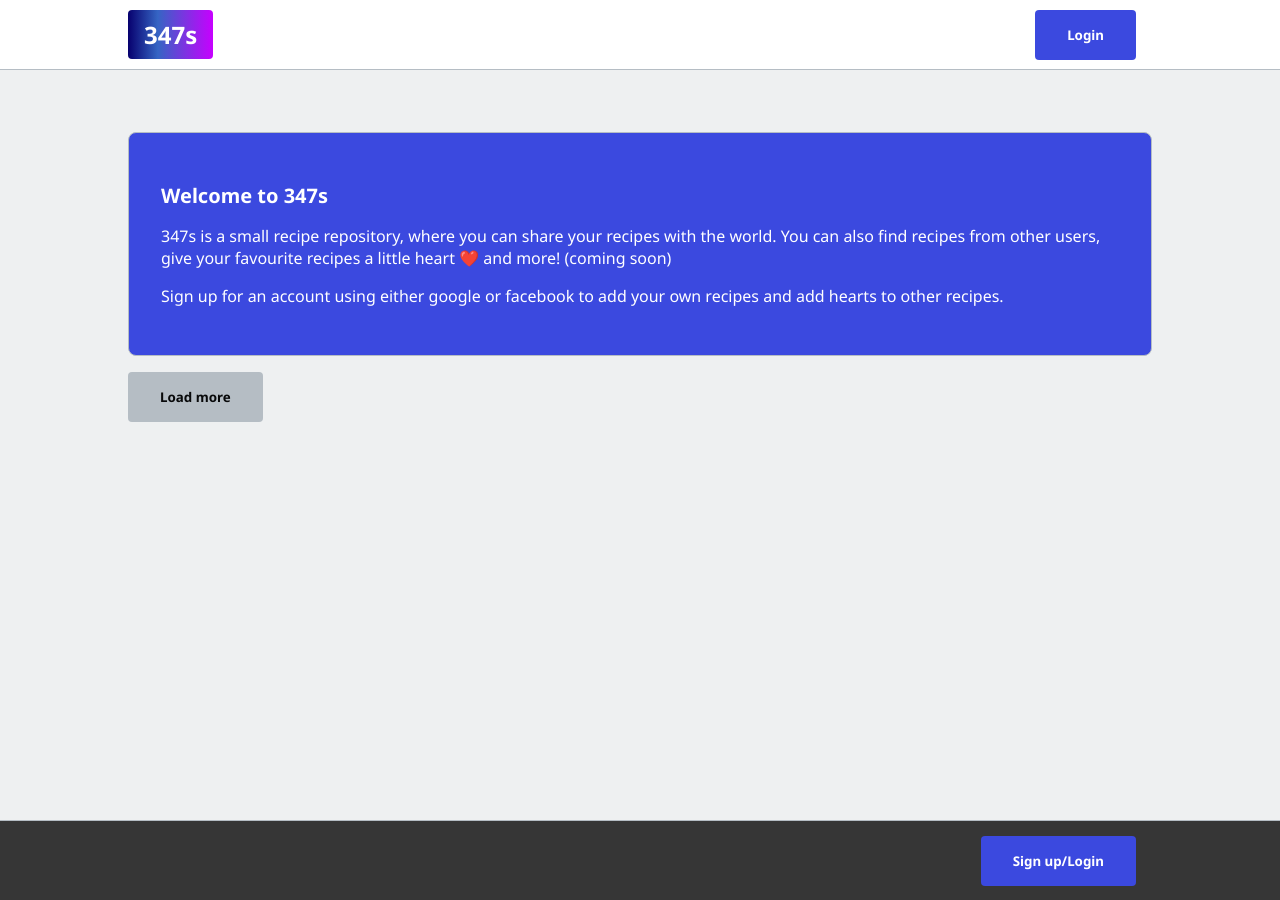
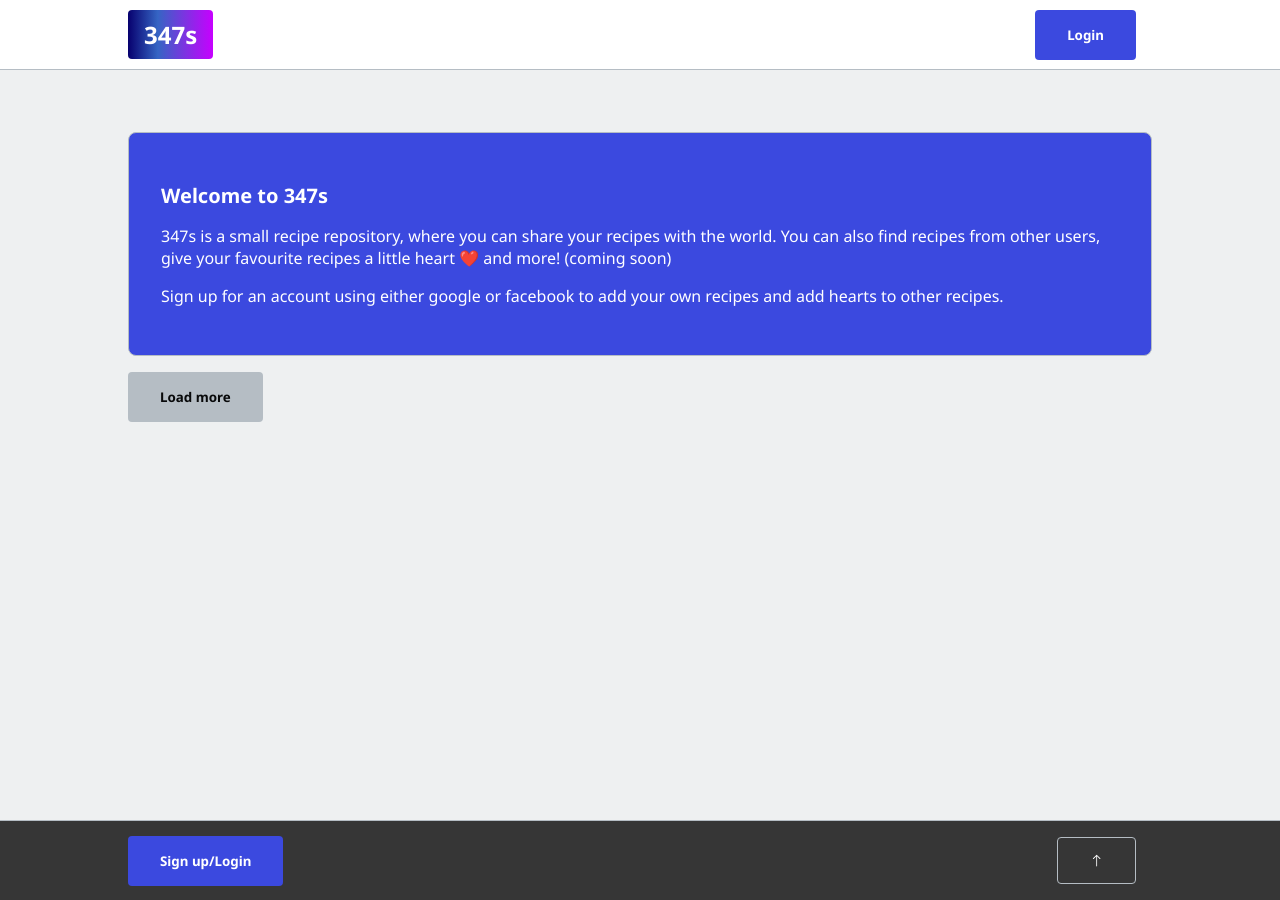
Before and after one commit to Eacaw/347s, a Next.js app: page / in a window 1280 px wide. Built offline with nearby package versions, Linux system fonts and the light colour scheme; no server answers; the database is empty.

Commit message:
Tidy up the footer

```diff
--- a/components/Footer.js
+++ b/components/Footer.js
@@ -14,27 +14,38 @@ export default function Footer() {
         {/*User has signed in and has a username*/}
         {username && (
           <>
-            <li className="push-left">
+            <li className="push-right">
               <Link href={"/"}>
                 <SignOutButton />
               </Link>
             </li>
             <li>
-              <Link href="#page-top">
-                <button className="btn-transparent">
+              <button
+                className="btn-transparent"
+                onClick={() => window.scrollTo(0, 0)}
+              >
                 <BsArrowUp />
               </button>
-              </Link>
             </li>
           </>
         )}
         {/*User has not signed OR and has no username*/}
         {!username && (
-          <li className="push-left">
+          <>
+            <li className="push-right">
               <Link href="/enter">
                 <button className="btn-blue">Sign up/Login</button>
               </Link>
             </li>
+            <li>
+              <button
+                className="btn-transparent"
+                onClick={() => window.scrollTo(0, 0)}
+              >
+                <BsArrowUp />
+              </button>
+            </li>
+          </>
         )}
 
         <li></li>
```
Lines whose indentation alone changed are shown as unchanged.
